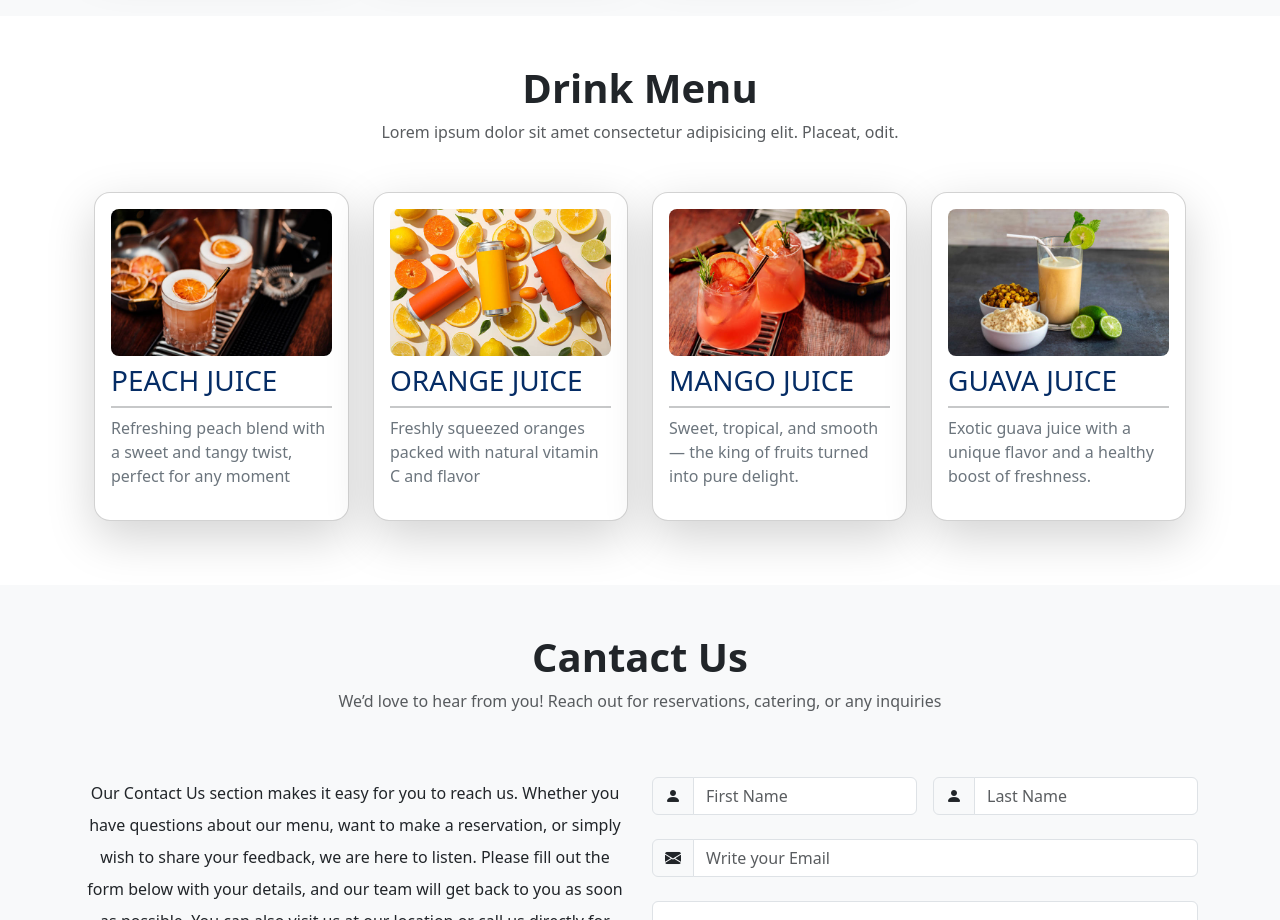
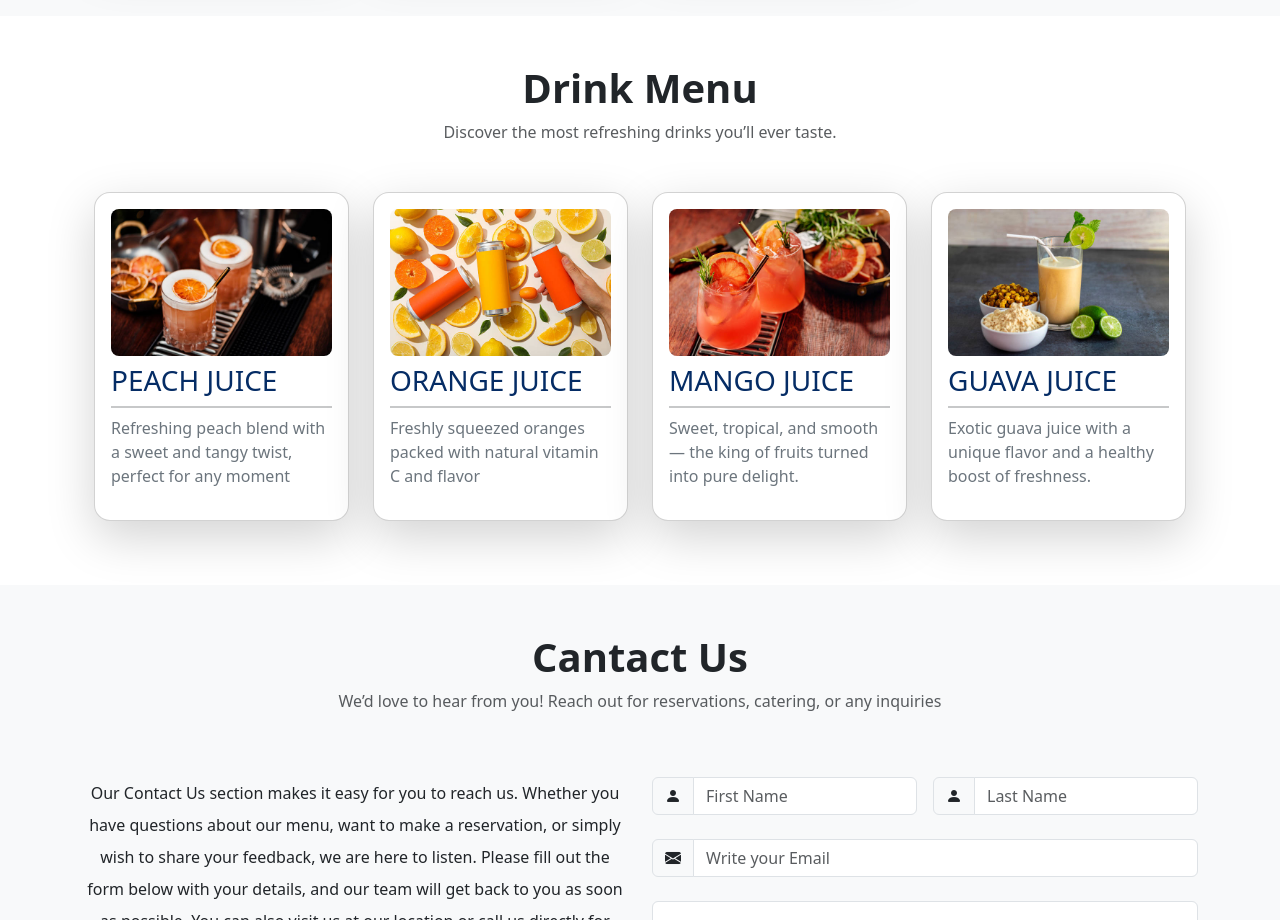
Before and after one commit to LAKHALKHALID/Create_Restaurant, a plain HTML site: page index.html in a window 1280 px wide. Shown: the part 2360-3280 px from the top of the page. Drawn offline with Linux system fonts and the light colour scheme.

Commit message:
just I fix somethings

```diff
--- a/index.html
+++ b/index.html
@@ -214,7 +214,7 @@
 
    <section id="drink" class="  pt-5 pb-5" >
     <h1 class="fw-bold text-center ">Drink Menu</h1>
-    <p class="text-body-secondary text-center mb-5 ">Lorem ipsum dolor sit amet consectetur adipisicing elit. Placeat, odit.</p>
+    <p class="text-body-secondary text-center mb-5 ">Discover the most refreshing drinks you’ll ever taste.</p>
 
     <div class="container mx-auto row">
       <div class="col-lg-3 col-md-6 mb-3">
```
